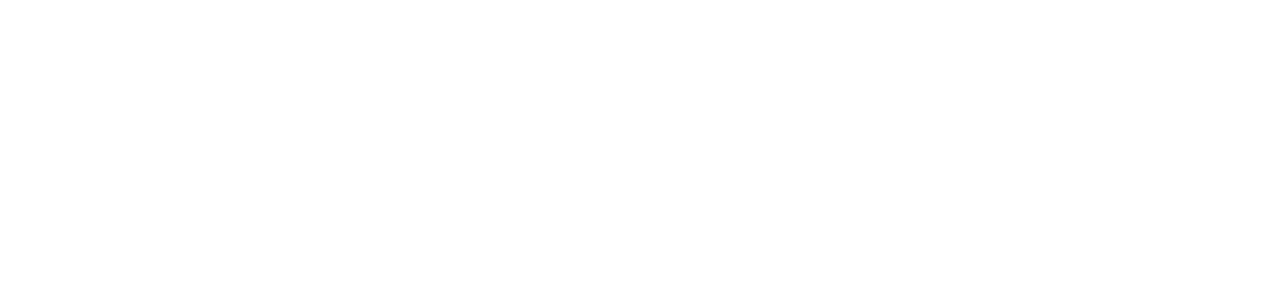
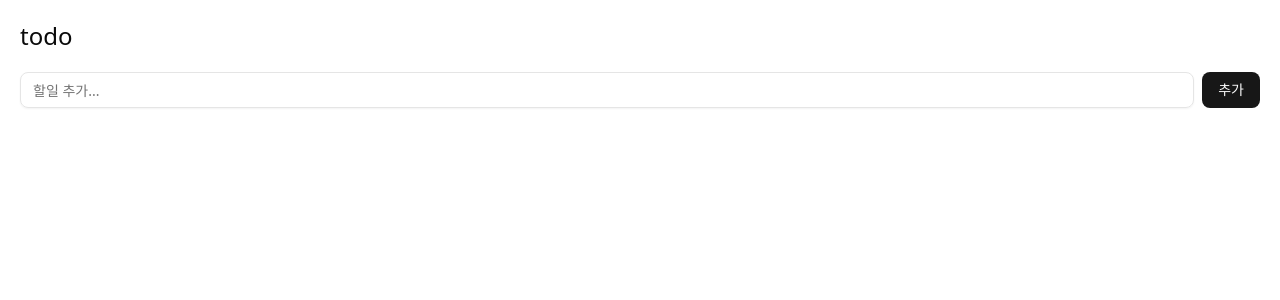
Before and after one commit to namgi2386/imstagramoo, a React (Vite) app in the folder imstagramoo/: page /todolist in a window 1280 px wide. Before the commit this address had no page. Shown: the top 300 px of the page. Built offline with nearby package versions, Linux system fonts and the light colour scheme.

Commit message:
Feat: Todolist #03

```diff
--- a/imstagramoo/src/App.tsx
+++ b/imstagramoo/src/App.tsx
@@ -4,6 +4,7 @@
 import SignInPage from "@/pages/sign-in-page";
 import SignUpPage from "@/pages/sign-up-page";
 import Counterpage from "@/pages/counter-page";
+import TodoListPage from "@/pages/todo-list-page";
 
 function AuthLayout() {
   return (
@@ -19,6 +20,7 @@
     <Routes>
       <Route path="/" element={<Indexpage />} />
       <Route path="/counter" element={<Counterpage />} />
+      <Route path="/todolist" element={<TodoListPage />} />
       <Route element={<AuthLayout />}>
         <Route path="/sign-in" element={<SignInPage />} />
         <Route path="/sign-up" element={<SignUpPage />} />
--- /dev/null
+++ b/imstagramoo/src/components/todo-list/todo-editor.tsx
@@ -0,0 +1,26 @@
+import { Button } from "@/components/ui/button";
+import { Input } from "@/components/ui/input";
+import { useCreateTodo } from "@/store/todos";
+import { useState } from "react";
+
+export default function TodoEditor() {
+  const createTodo = useCreateTodo();
+  const [content, setContent] = useState("");
+
+  const handleAddClick = () => {
+    if (content.trim() === "") return;
+    createTodo(content);
+    setContent("");
+  };
+
+  return (
+    <div className="flex gap-2">
+      <Input
+        value={content}
+        onChange={(e) => setContent(e.target.value)}
+        placeholder="할일 추가..."
+      />
+      <Button onClick={handleAddClick}>추가</Button>
+    </div>
+  );
+}
--- /dev/null
+++ b/imstagramoo/src/components/todo-list/todo-item.tsx
@@ -0,0 +1,18 @@
+import { Button } from "@/components/ui/button";
+import { useDeleteTodo } from "@/store/todos";
+import type { Todo } from "@/types";
+
+export default function TodoItem({ id, content }: Todo) {
+  const deleteTodo = useDeleteTodo();
+  const handleDelteClick = () => {
+    deleteTodo(id);
+  };
+  return (
+    <div className="flex items-center justify-between border p-2">
+      {content}
+      <Button variant={"destructive"} onClick={handleDelteClick}>
+        삭제
+      </Button>
+    </div>
+  );
+}
--- /dev/null
+++ b/imstagramoo/src/components/ui/input.tsx
@@ -0,0 +1,21 @@
+import * as React from "react"
+
+import { cn } from "@/lib/utils"
+
+function Input({ className, type, ...props }: React.ComponentProps<"input">) {
+  return (
+    <input
+      type={type}
+      data-slot="input"
+      className={cn(
+        "file:text-foreground placeholder:text-muted-foreground selection:bg-primary selection:text-primary-foreground dark:bg-input/30 border-input h-9 w-full min-w-0 rounded-md border bg-transparent px-3 py-1 text-base shadow-xs transition-[color,box-shadow] outline-none file:inline-flex file:h-7 file:border-0 file:bg-transparent file:text-sm file:font-medium disabled:pointer-events-none disabled:cursor-not-allowed disabled:opacity-50 md:text-sm",
+        "focus-visible:border-ring focus-visible:ring-ring/50 focus-visible:ring-[3px]",
+        "aria-invalid:ring-destructive/20 dark:aria-invalid:ring-destructive/40 aria-invalid:border-destructive",
+        className
+      )}
+      {...props}
+    />
+  )
+}
+
+export { Input }
--- /dev/null
+++ b/imstagramoo/src/pages/todo-list-page.tsx
@@ -0,0 +1,16 @@
+import TodoEditor from "@/components/todo-list/todo-editor";
+import TodoItem from "@/components/todo-list/todo-item";
+import { useTodos } from "@/store/todos";
+
+export default function TodoListPage() {
+  const todos = useTodos();
+  return (
+    <div className="flex flex-col gap-5 p-5">
+      <h1 className="text-2xl">todo</h1>
+      <TodoEditor />
+      {todos.map((t) => (
+        <TodoItem key={t.id} {...t} />
+      ))}
+    </div>
+  );
+}
--- /dev/null
+++ b/imstagramoo/src/store/todos.ts
@@ -0,0 +1,43 @@
+import type { Todo } from "@/types";
+import { create } from "zustand";
+import { combine } from "zustand/middleware";
+import { immer } from "zustand/middleware/immer";
+
+const initialState: { todos: Todo[] } = {
+  todos: [],
+};
+
+const useTodosStore = create(
+  immer(
+    combine(initialState, (set) => ({
+      actions: {
+        createTodo: (content: string) => {
+          set((state) => {
+            state.todos.push({
+              id: new Date().getTime(),
+              content: content,
+            });
+          });
+        },
+        deleteTodo: (targetId: number) => {
+          set((state) => {
+            state.todos = state.todos.filter((t) => t.id !== targetId);
+          });
+        },
+      },
+    })),
+  ),
+);
+
+export const useTodos = () => {
+  const todos = useTodosStore((store) => store.todos);
+  return todos;
+};
+export const useCreateTodo = () => {
+  const createTodo = useTodosStore((store) => store.actions.createTodo);
+  return createTodo;
+};
+export const useDeleteTodo = () => {
+  const deleteTodo = useTodosStore((store) => store.actions.deleteTodo);
+  return deleteTodo;
+};
--- /dev/null
+++ b/imstagramoo/src/types.ts
@@ -0,0 +1,4 @@
+export interface Todo {
+  id: number;
+  content: string;
+}
```
